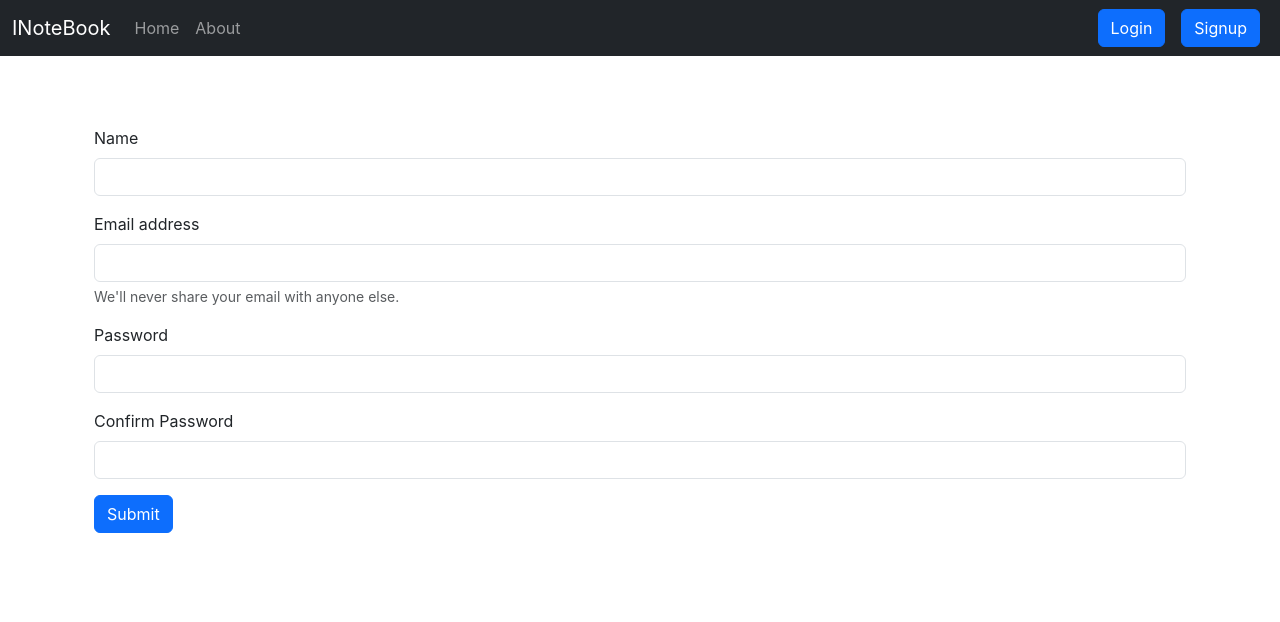
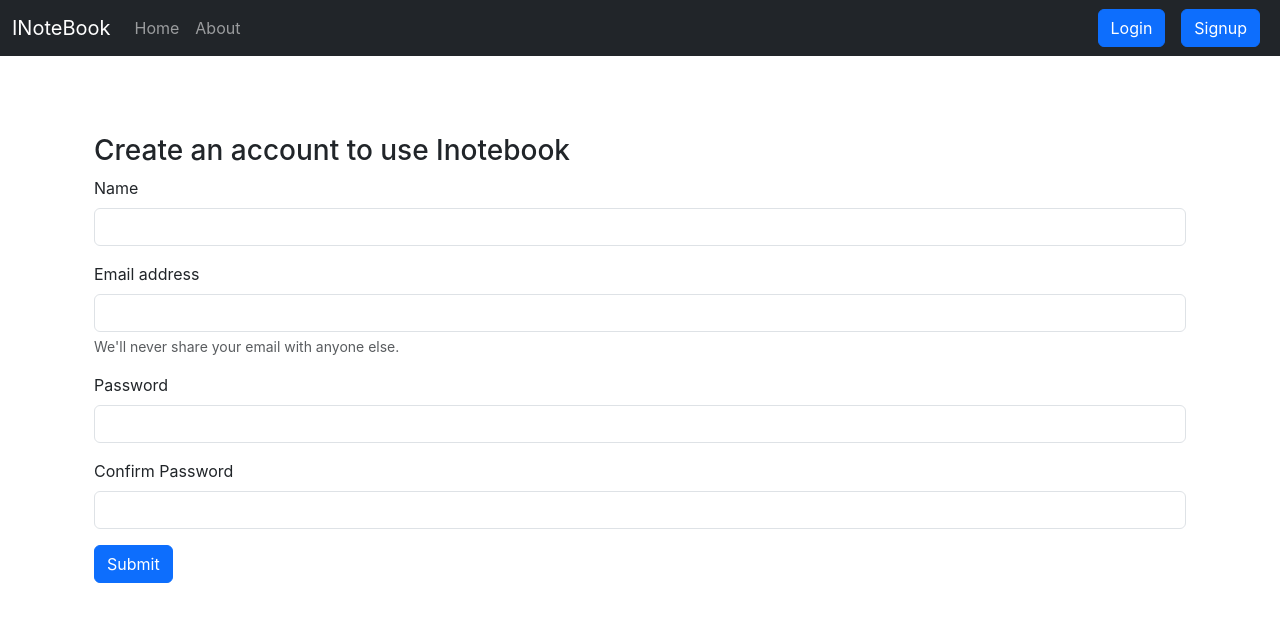
Before and after one commit to VenkataPraveen-09/Notes, a React (Create React App) app: page /signup in a window 1280 px wide. Shown: the top 622 px of the page. Built offline with nearby package versions, Linux system fonts and the light colour scheme.

Commit message:
modified:   src/components/Login.js 	modified:   src/components/Signup.js

```diff
--- a/src/components/Login.js
+++ b/src/components/Login.js
@@ -30,7 +30,8 @@ const Login = (props) => {
         setCredentials({...credentials,[e.target.name]:e.target.value})
     }
   return (
-    <div>
+    <div className='container mt-2'>
+      <h3>Login to use Inotebook</h3>
       <form onSubmit={handleSubmit}>
   <div className="mb-3">
     <label htmlFor="email" className="form-label">Email address</label>
--- a/src/components/Signup.js
+++ b/src/components/Signup.js
@@ -20,7 +20,7 @@ const Signup = (props) => {
           if(json){
             //redirect
             localStorage.setItem('token',json.authtoken);
-            navig('/');
+            navig("/login");
             props.showAlert("Account Created Successfully","success");
           }
           else{
@@ -32,7 +32,8 @@ const onChange=(e)=>{
 }
 
   return (
-    <div className='container'>
+    <div className='container my-2'>
+      <h3>Create an account to use Inotebook</h3>
     <form onSubmit={handleSubmit}>
     <div className="mb-3">
     <label htmlFor="name" className="form-label">Name</label>
```
